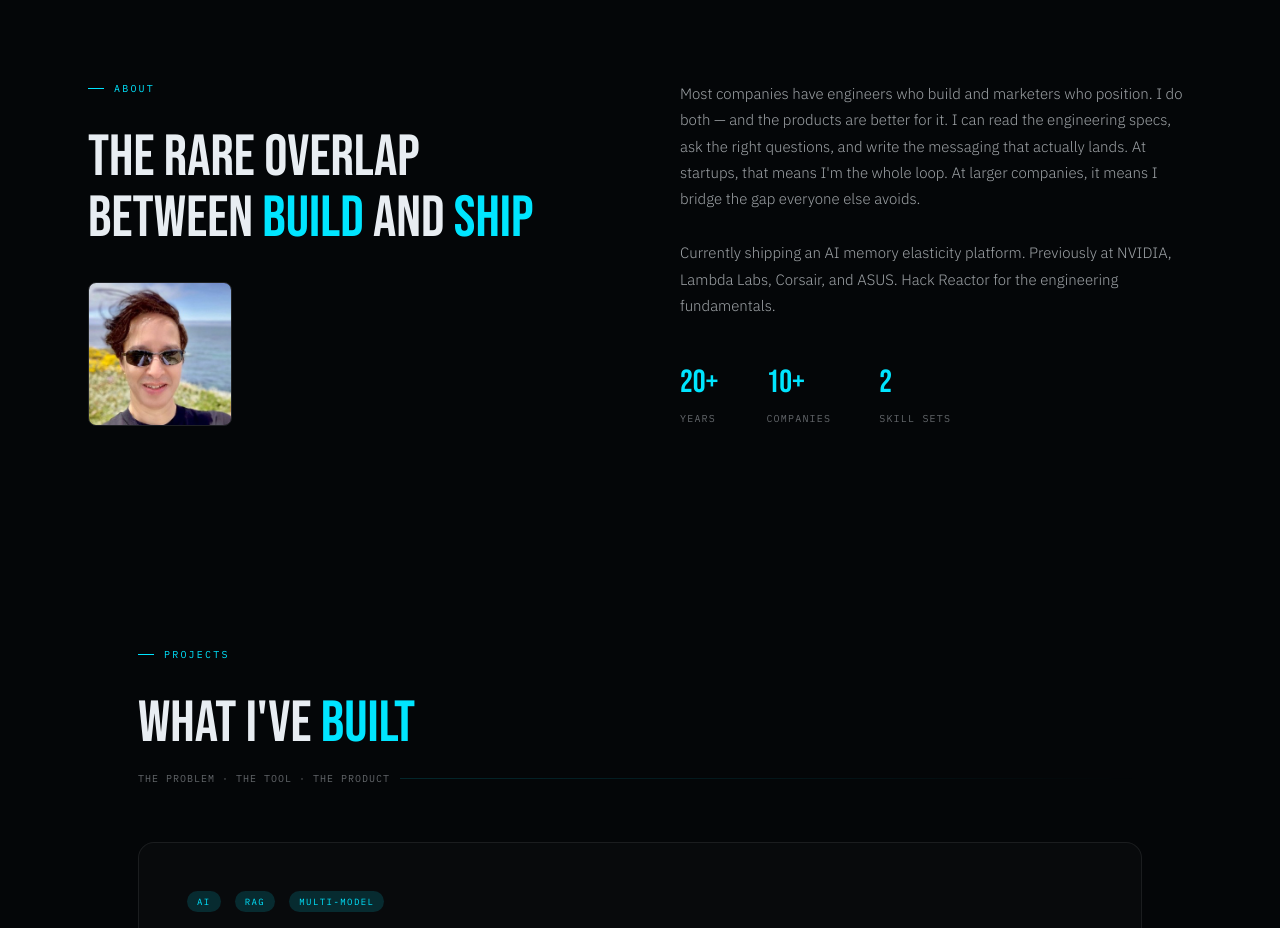
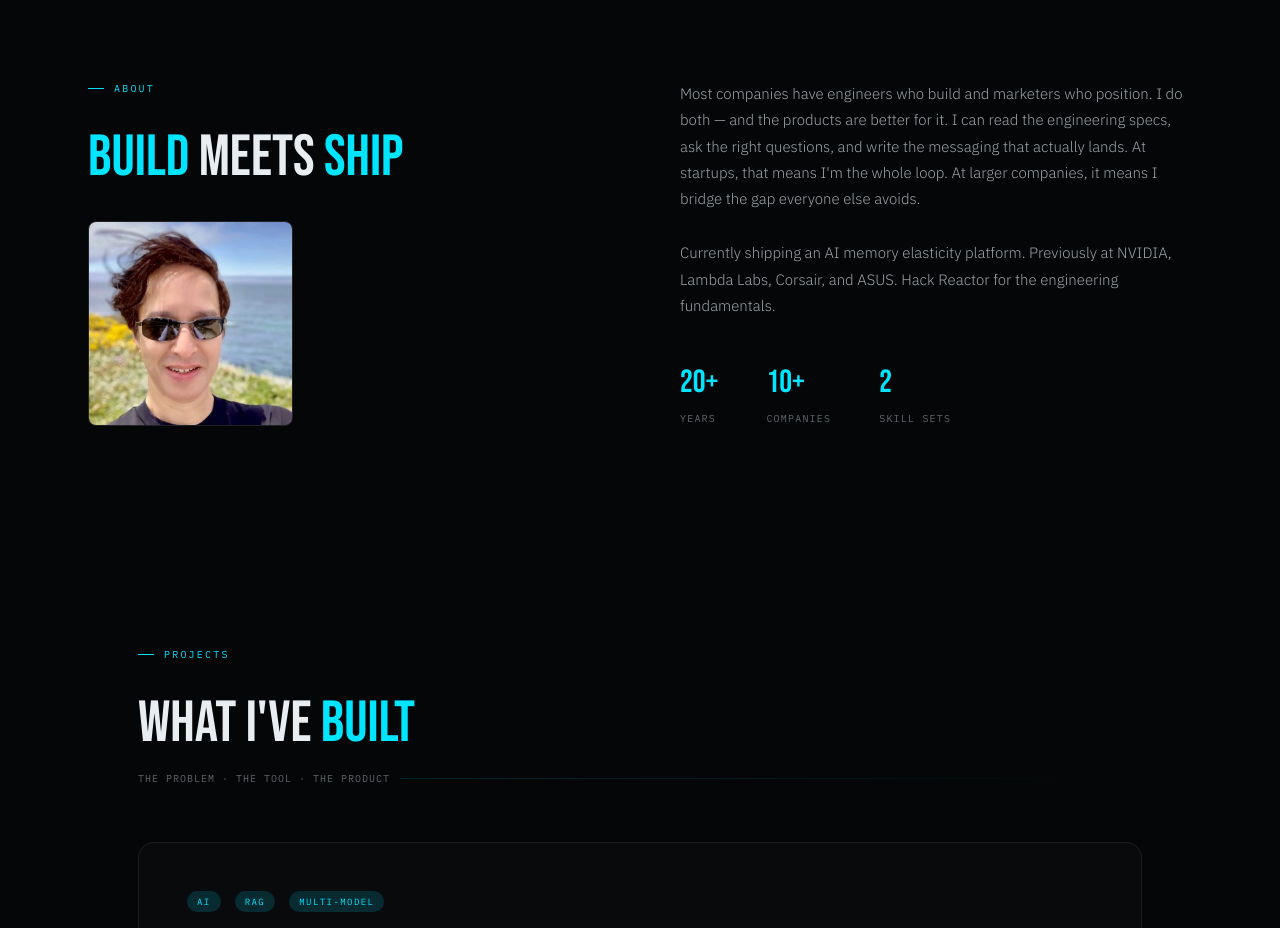
Before and after one commit to rickboot/portfolio-2, a Next.js app: page / in a window 1280 px wide. Shown: the part 860-1788 px from the top of the page. Built offline with nearby package versions, Linux system fonts and the light colour scheme.

Commit message:
Update About section heading and adjust photo size
- Changed heading from 'The rare overlap' to 'build meets ship' (less conceited, avoids redundancy)
- Reformatted heading to single line
- Adjusted profile photo size (enlarged 50% then reduced 5% for final size)

```diff
--- a/components/About.tsx
+++ b/components/About.tsx
@@ -15,16 +15,15 @@ export default function About() {
           About
         </div>
         <h2 className="font-display text-[clamp(36px,5vw,58px)] leading-[1.05] text-text mb-8">
-          The rare overlap<br />
-          between <em className="not-italic text-cyan">build</em> and <em className="not-italic text-cyan">ship</em>
+          <em className="not-italic text-cyan">build</em> meets <em className="not-italic text-cyan">ship</em>
         </h2>
-        <div className="relative w-36 h-36 max-md:w-32 max-md:h-32 rounded-lg overflow-hidden border border-[rgba(232,237,242,0.12)] [html.light_&]:border-[rgba(26,26,26,0.12)]">
+        <div className="relative w-[205px] h-[205px] max-md:w-[182px] max-md:h-[182px] rounded-lg overflow-hidden border border-[rgba(232,237,242,0.12)] [html.light_&]:border-[rgba(26,26,26,0.12)]">
           <Image
             src="/images/rick.png"
             alt="Rick Allen"
             fill
             className="object-cover"
-            sizes="(max-width: 768px) 128px, 144px"
+            sizes="(max-width: 768px) 182px, 205px"
           />
         </div>
       </div>
```
